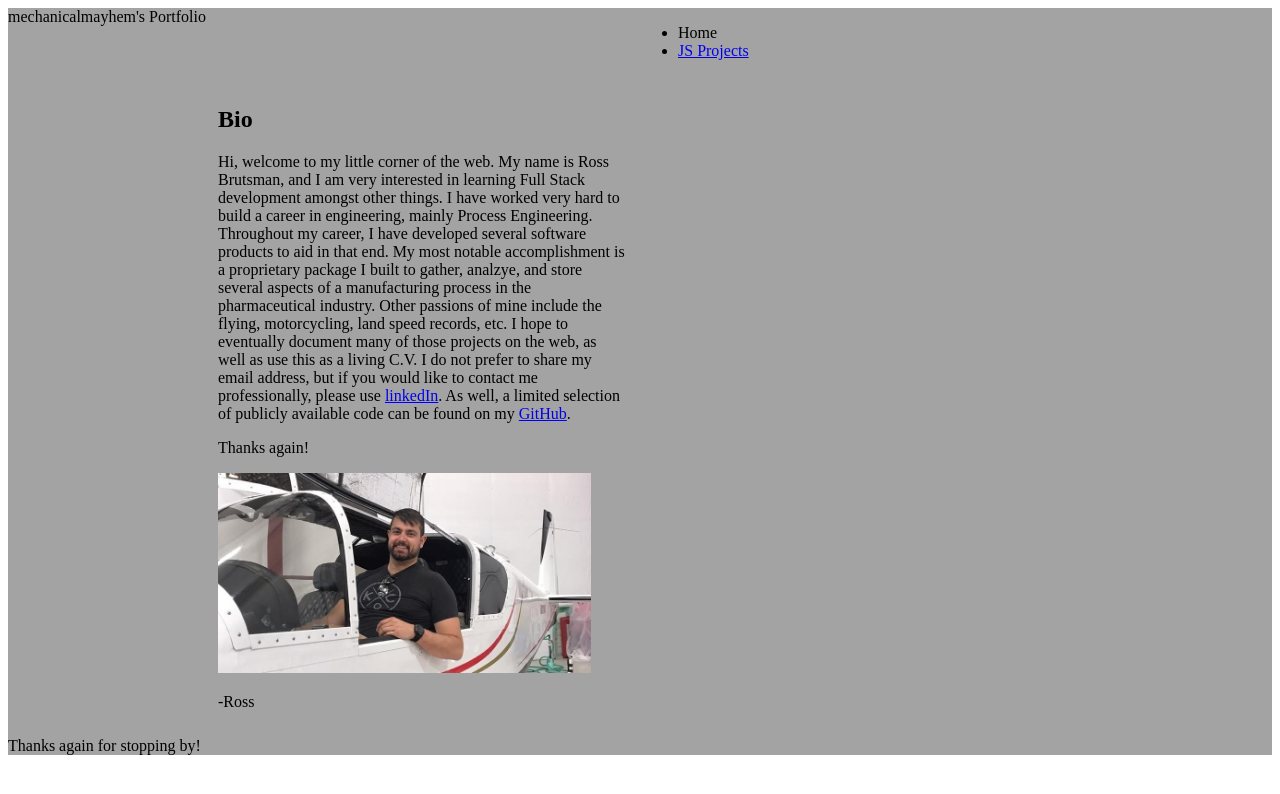
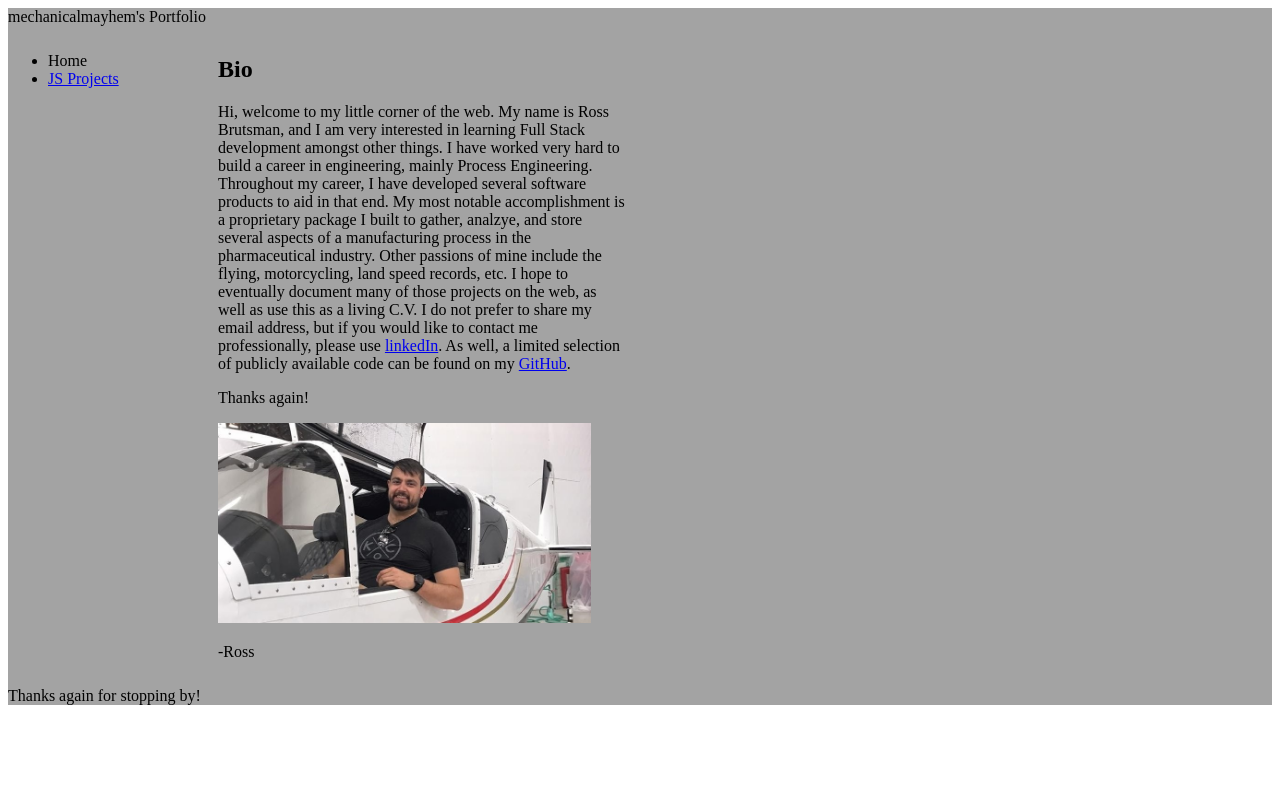
Before and after one commit to mechanicalmayhem/mechanicalmayhem.github.io, a plain HTML site: page index.html in a window 1280 px wide. Drawn offline with Linux system fonts and the light colour scheme.

Commit message:
Update style.css

```diff
--- a/style.css
+++ b/style.css
@@ -9,6 +9,10 @@
   grid-column: 1 / 4;
 }
 
+.nav {
+  grid-row: 2 / 2;
+}
+
 .footer {
   grid-column: 1 / 4;
 }
```
